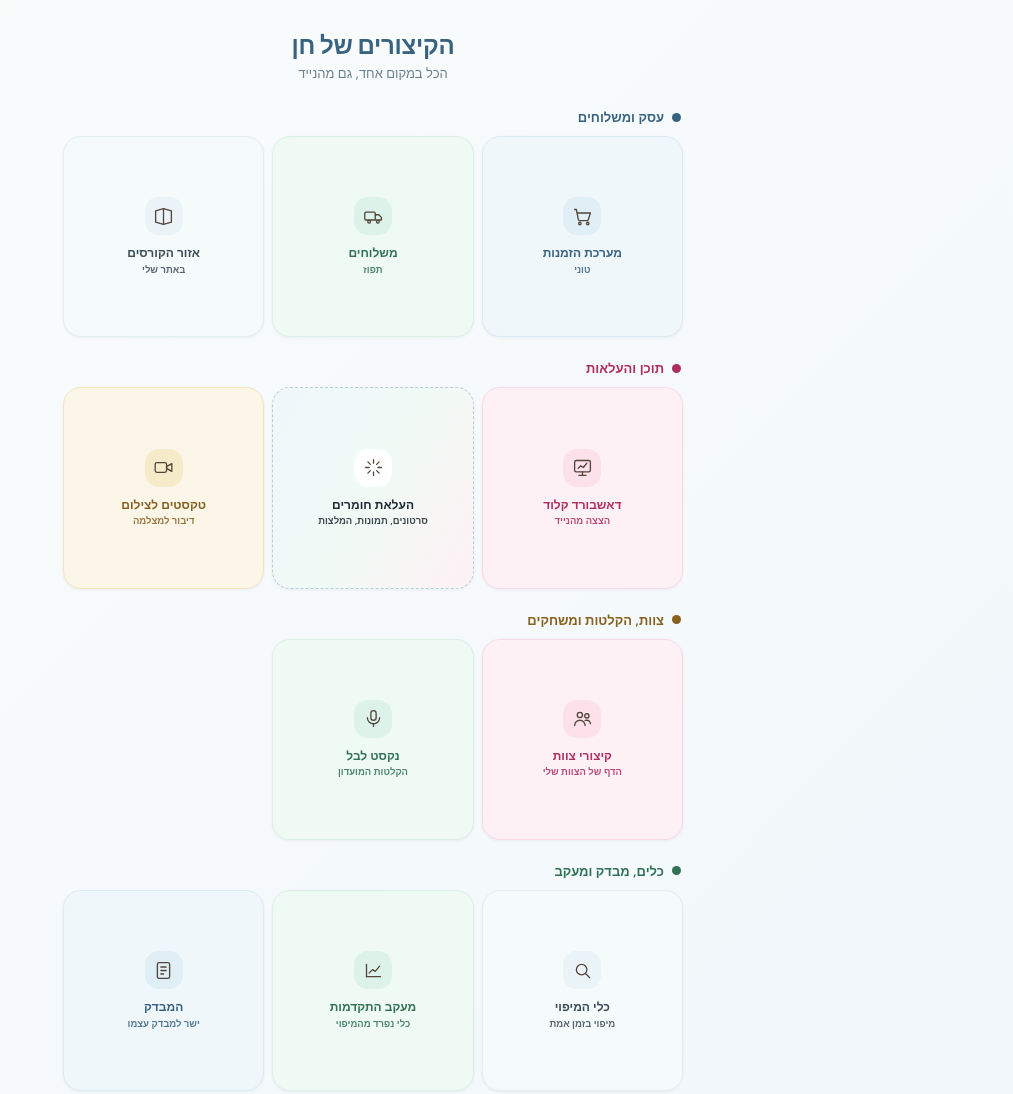
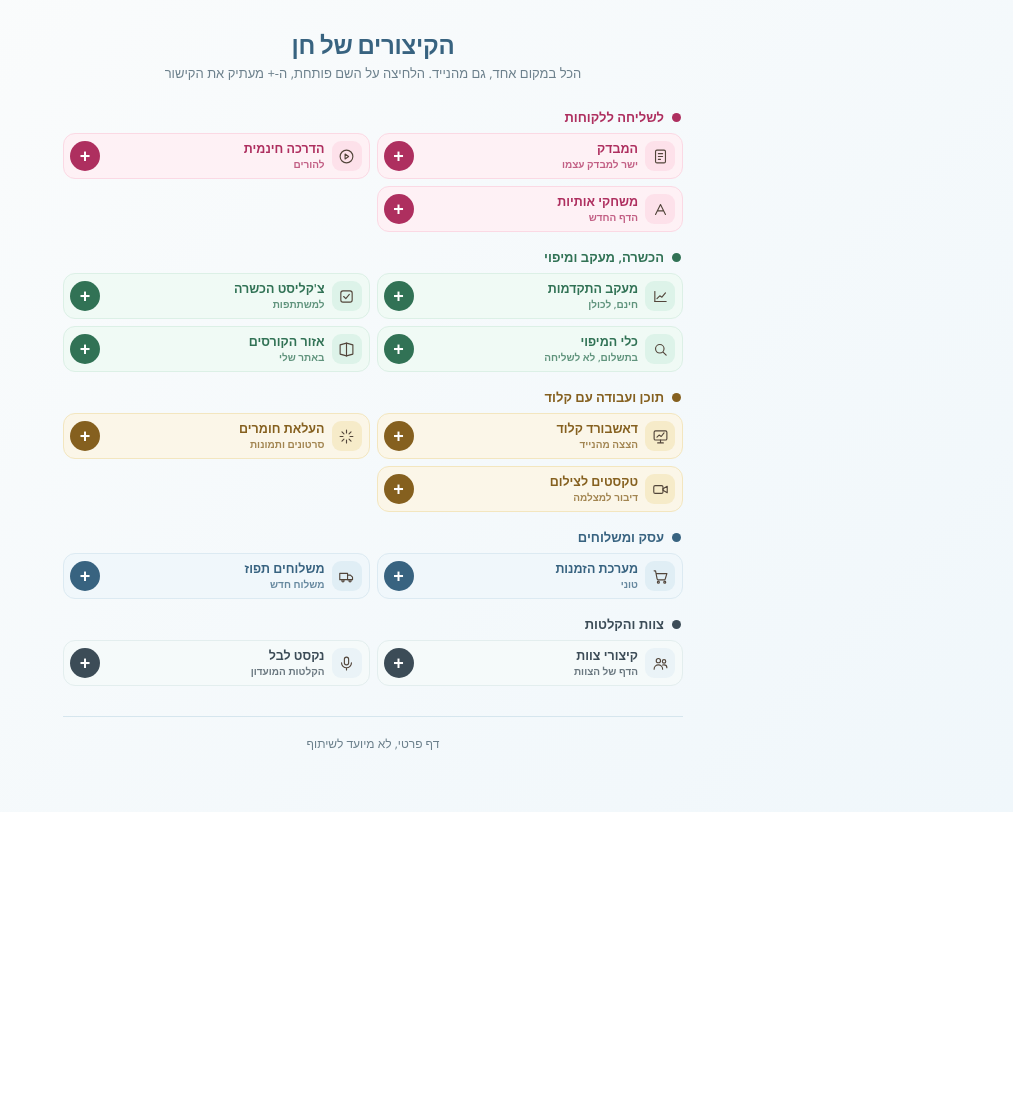
Before and after one commit to hen-kalimian/hen-links, a plain HTML site: page index.html in a window 1280 px wide. Shown: the top 1094 px of the page, without its empty margins (267-1280 px from the left). After the commit the page ends 812 px from the top, so only its background shows below. Drawn offline with nearby package versions, Linux system fonts and the light colour scheme.

Commit message:
Personal page: compact two-per-row link list with copy buttons, logical groups, one color per group
Co-Authored-By: Claude Sonnet 5.5 <noreply@anthropic.com>

```diff
--- a/index.html
+++ b/index.html
@@ -13,55 +13,100 @@
 <meta name="mobile-web-app-capable" content="yes">
 <meta name="apple-mobile-web-app-title" content="הקיצורים">
 <meta name="theme-color" content="#fbfcfc">
+<style>
+  /* רשימה צפופה: שני פריטים בשורה, שורה צרה, ו-+ להעתקת הקישור (חן, 23.11.26). צבע אחד לכל קבוצה */
+  .lkgroup{margin-bottom:16px}
+  .lkgroup .group-title{margin-bottom:7px}
+  .lkgroup .group-title .cnt{font-weight:600;opacity:.6;font-size:11px}
+  .lklist{display:grid;grid-template-columns:repeat(2,minmax(0,1fr));gap:7px}
+  @media (max-width:330px){.lklist{grid-template-columns:1fr}}
+  .lk{display:flex;align-items:center;gap:6px;padding:6px 7px 6px 6px;min-height:46px;min-width:0;background:var(--gt);border:1.5px solid var(--gb);border-radius:12px}
+  .lk .main{flex:1;min-width:0;display:flex;align-items:center;gap:7px;text-decoration:none;color:var(--gc)}
+  .lk .ic{flex-shrink:0;width:30px;height:30px;border-radius:9px;background:var(--gi);display:flex;align-items:center;justify-content:center}
+  .lk .ic svg{width:17px;height:17px;fill:none;stroke:var(--pencil);stroke-width:1.6;stroke-linecap:round;stroke-linejoin:round}
+  .lk .tx{min-width:0;font-size:12.5px;font-weight:600;line-height:1.25;overflow-wrap:anywhere}
+  .lk .tx small{display:block;font-size:10px;font-weight:600;opacity:.75;margin-top:1px}
+  .lk .cp{flex-shrink:0;width:30px;height:30px;border-radius:50%;border:0;background:var(--gc);color:#fff;font-size:18px;font-weight:700;line-height:1;cursor:pointer;transition:transform .12s}
+  .lk .cp:hover{transform:scale(1.08)}
+  .lk .cp.done{background:#317255}
+  .g-rose{--gc:#ae2f5f;--gt:#fef1f5;--gb:#fbd9e4;--gi:#fde1ea}
+  .g-mint{--gc:#317255;--gt:#f0faf5;--gb:#dcf0e6;--gi:#ddf3e9}
+  .g-gold{--gc:#85601f;--gt:#fbf6e8;--gb:#f3e6bf;--gi:#f6ebc9}
+  .g-blue{--gc:#386380;--gt:#f0f7fb;--gb:#dceaf2;--gi:#e0eef5}
+  .g-gray{--gc:#3c4c57;--gt:#f5fafa;--gb:#e3eeee;--gi:#eaf3f7}
+  .g-rose .group-title{color:#ae2f5f}.g-mint .group-title{color:#317255}.g-gold .group-title{color:#85601f}.g-blue .group-title{color:#386380}.g-gray .group-title{color:#3c4c57}
+  .g-rose .dot{background:#ae2f5f}.g-mint .dot{background:#317255}.g-gold .dot{background:#85601f}.g-blue .dot{background:#386380}.g-gray .dot{background:#3c4c57}
+</style>
 </head>
 <body>
-<svg width="0" height="0" style="position:absolute"><filter id="pencil-rough" x="-20%" y="-20%" width="140%" height="140%"><feTurbulence type="fractalNoise" baseFrequency="0.045" numOctaves="2" seed="7" result="noise"/><feDisplacementMap in="SourceGraphic" in2="noise" scale="1.6"/></filter></svg>
 <div id="wrap">
   <h1 class="page-title">הקיצורים של חן</h1>
-  <div class="page-sub">הכל במקום אחד, גם מהנייד</div>
+  <div class="page-sub">הכל במקום אחד, גם מהנייד. הלחיצה על השם פותחת, ה-+ מעתיק את הקישור</div>
   <div id="main">
-  <div class="group">
-    <div class="group-title" style="color:var(--blue-dark)"><span class="dot" style="background:var(--blue-dark)"></span>עסק ומשלוחים</div>
-    <div class="grid grid-3">
-      <a class="card c-blue" href="http://talkwithkids.co.il/orders" target="_blank" rel="noopener"><span class="icon"><svg viewBox="0 0 24 24"><circle cx="9" cy="20" r="1.4"/><circle cx="18" cy="20" r="1.4"/><path d="M3 4h2l2.2 11.2a2 2 0 0 0 2 1.6h7.6a2 2 0 0 0 2-1.6L21 8H6"/></svg></span><span class="label">מערכת הזמנות<span class="chip">טוני</span></span></a>
-      <a class="card c-mint" href="https://crm.tapuzdelivery.co.il/Baldar/Login.aspx?ReturnUrl=%2fBaldar%2fNewDelivery.aspx" target="_blank" rel="noopener"><span class="icon"><svg viewBox="0 0 24 24"><rect x="2" y="7" width="12" height="9" rx="1.5"/><path d="M14 10h4l3 3v3h-7"/><circle cx="7" cy="18" r="1.6"/><circle cx="17" cy="18" r="1.6"/></svg></span><span class="label">משלוחים<span class="chip">תפוז</span></span></a>
-      <a class="card c-gray" href="http://talkwithkids.co.il/account/programs" target="_blank" rel="noopener"><span class="icon"><svg viewBox="0 0 24 24"><path d="M3 5.5 12 3l9 2.5v13L12 21l-9-2.5v-13Z"/><path d="M12 3v18"/></svg></span><span class="label">אזור הקורסים<span class="chip">באתר שלי</span></span></a>
+
+  <div class="group lkgroup g-rose">
+    <div class="group-title"><span class="dot"></span>לשליחה ללקוחות</div>
+    <div class="lklist">
+      <div class="lk"><a class="main" href="https://www.talkwithkids.co.il/free-test" target="_blank" rel="noopener"><span class="ic"><svg viewBox="0 0 24 24"><rect x="5" y="3" width="14" height="18" rx="2"/><path d="M9 8h6M9 12h6M9 16h3"/></svg></span><span class="tx">המבדק<small>ישר למבדק עצמו</small></span></a><button class="cp" type="button" aria-label="העתקת קישור">+</button></div>
+      <div class="lk"><a class="main" href="https://www.talkwithkids.co.il/free-tutorial" target="_blank" rel="noopener"><span class="ic"><svg viewBox="0 0 24 24"><circle cx="12" cy="12" r="9"/><path d="m10 8.5 5 3.5-5 3.5v-7Z"/></svg></span><span class="tx">הדרכה חינמית<small>להורים</small></span></a><button class="cp" type="button" aria-label="העתקת קישור">+</button></div>
+      <div class="lk"><a class="main" href="https://www.talkwithkids.co.il/letters1" target="_blank" rel="noopener"><span class="ic"><svg viewBox="0 0 24 24"><path d="M5 19 12 5l7 14M8 14h8"/></svg></span><span class="tx">משחקי אותיות<small>הדף החדש</small></span></a><button class="cp" type="button" aria-label="העתקת קישור">+</button></div>
     </div>
   </div>
-  <div class="group">
-    <div class="group-title" style="color:var(--rose-dark)"><span class="dot" style="background:var(--rose-dark)"></span>תוכן והעלאות</div>
-    <div class="grid grid-3">
-      <a class="card c-rose" href="dash.html"><span class="icon"><svg viewBox="0 0 24 24"><rect x="3" y="4" width="18" height="13" rx="2"/><path d="M8 21h8M12 17v4"/><path d="M7 13l3-3 3 2 4-5"/></svg></span><span class="label">דאשבורד קלוד<span class="chip">הצצה מהנייד</span></span></a>
-      <a class="card shortcuts-card" href="claude.html"><span class="icon"><svg viewBox="0 0 24 24"><path d="M12 3v4M12 17v4M3 12h4M17 12h4M5.6 5.6l2.8 2.8M15.6 15.6l2.8 2.8M18.4 5.6l-2.8 2.8M8.4 15.6l-2.8 2.8"/></svg></span><span class="label">העלאת חומרים<span class="chip">סרטונים, תמונות, המלצות</span></span></a>
-      <a class="card c-gold" href="shoot.html"><span class="icon"><svg viewBox="0 0 24 24"><rect x="2.5" y="6.5" width="13" height="11" rx="2"/><path d="m15.5 11 6-3.5v9l-6-3.5Z"/></svg></span><span class="label">טקסטים לצילום<span class="chip">דיבור למצלמה</span></span></a>
+
+  <div class="group lkgroup g-mint">
+    <div class="group-title"><span class="dot"></span>הכשרה, מעקב ומיפוי</div>
+    <div class="lklist">
+      <div class="lk"><a class="main" href="https://hen-kalimian.github.io/writing-games/progress/" target="_blank" rel="noopener"><span class="ic"><svg viewBox="0 0 24 24"><path d="M4 19V5"/><path d="M4 19h16"/><path d="M7 15l4-4 3 2 5-6"/></svg></span><span class="tx">מעקב התקדמות<small>חינם, לכולן</small></span></a><button class="cp" type="button" aria-label="העתקת קישור">+</button></div>
+      <div class="lk"><a class="main" href="https://hen-kalimian.github.io/writing-games/checklist/" target="_blank" rel="noopener"><span class="ic"><svg viewBox="0 0 24 24"><rect x="4" y="4" width="16" height="16" rx="3"/><path d="m8 12 3 3 5-6"/></svg></span><span class="tx">צ'קליסט הכשרה<small>למשתתפות</small></span></a><button class="cp" type="button" aria-label="העתקת קישור">+</button></div>
+      <div class="lk"><a class="main" href="https://hen-kalimian.github.io/writing-games/mapping/" target="_blank" rel="noopener"><span class="ic"><svg viewBox="0 0 24 24"><circle cx="11" cy="11" r="6"/><path d="m16 16 4 4"/></svg></span><span class="tx">כלי המיפוי<small>בתשלום, לא לשליחה</small></span></a><button class="cp" type="button" aria-label="העתקת קישור">+</button></div>
+      <div class="lk"><a class="main" href="http://talkwithkids.co.il/account/programs" target="_blank" rel="noopener"><span class="ic"><svg viewBox="0 0 24 24"><path d="M3 5.5 12 3l9 2.5v13L12 21l-9-2.5v-13Z"/><path d="M12 3v18"/></svg></span><span class="tx">אזור הקורסים<small>באתר שלי</small></span></a><button class="cp" type="button" aria-label="העתקת קישור">+</button></div>
     </div>
   </div>
-  <div class="group">
-    <div class="group-title" style="color:var(--gold-dark)"><span class="dot" style="background:var(--gold-dark)"></span>צוות, הקלטות ומשחקים</div>
-    <div class="grid grid-3">
-      <a class="card c-rose" href="https://hen-kalimian.github.io/team-quicklinks-portal/" target="_blank" rel="noopener"><span class="icon"><svg viewBox="0 0 24 24"><circle cx="9" cy="8" r="3"/><circle cx="17" cy="9" r="2.4"/><path d="M3 20c0-3.3 2.7-6 6-6s6 2.7 6 6M15 14.2c.6-.2 1.3-.2 2-.2 2.2 0 4 1.8 4 4"/></svg></span><span class="label">קיצורי צוות<span class="chip">הדף של הצוות שלי</span></span></a>
-      <a class="card c-mint" href="https://nextlevelclub.co.il/recordings" target="_blank" rel="noopener"><span class="icon"><svg viewBox="0 0 24 24"><rect x="9" y="3" width="6" height="11" rx="3"/><path d="M5 11a7 7 0 0 0 14 0M12 18v3"/></svg></span><span class="label">נקסט לבל<span class="chip">הקלטות המועדון</span></span></a>
-      <a class="card c-blue" id="studio" href="#" style="display:none" target="_blank" rel="noopener"><span class="icon"><svg viewBox="0 0 24 24"><circle cx="12" cy="12" r="9"/><path d="m9.5 8.5 6 3.5-6 3.5v-7Z"/></svg></span><span class="label">אולפן<span class="chip">אישור המשחקים</span></span></a>
+
+  <div class="group lkgroup g-gold">
+    <div class="group-title"><span class="dot"></span>תוכן ועבודה עם קלוד</div>
+    <div class="lklist">
+      <div class="lk"><a class="main" href="dash.html"><span class="ic"><svg viewBox="0 0 24 24"><rect x="3" y="4" width="18" height="13" rx="2"/><path d="M8 21h8M12 17v4"/><path d="M7 13l3-3 3 2 4-5"/></svg></span><span class="tx">דאשבורד קלוד<small>הצצה מהנייד</small></span></a><button class="cp" type="button" aria-label="העתקת קישור">+</button></div>
+      <div class="lk"><a class="main" href="claude.html"><span class="ic"><svg viewBox="0 0 24 24"><path d="M12 3v4M12 17v4M3 12h4M17 12h4M5.6 5.6l2.8 2.8M15.6 15.6l2.8 2.8M18.4 5.6l-2.8 2.8M8.4 15.6l-2.8 2.8"/></svg></span><span class="tx">העלאת חומרים<small>סרטונים ותמונות</small></span></a><button class="cp" type="button" aria-label="העתקת קישור">+</button></div>
+      <div class="lk"><a class="main" href="shoot.html"><span class="ic"><svg viewBox="0 0 24 24"><rect x="2.5" y="6.5" width="13" height="11" rx="2"/><path d="m15.5 11 6-3.5v9l-6-3.5Z"/></svg></span><span class="tx">טקסטים לצילום<small>דיבור למצלמה</small></span></a><button class="cp" type="button" aria-label="העתקת קישור">+</button></div>
+      <div class="lk" id="studioRow" style="display:none"><a class="main" id="studio" href="#" target="_blank" rel="noopener"><span class="ic"><svg viewBox="0 0 24 24"><circle cx="12" cy="12" r="9"/><circle cx="12" cy="12" r="3.2"/></svg></span><span class="tx">אולפן<small>אישור המשחקים</small></span></a><button class="cp" type="button" aria-label="העתקת קישור">+</button></div>
     </div>
   </div>
-  <div class="group">
-    <div class="group-title" style="color:var(--mint-dark)"><span class="dot" style="background:var(--mint-dark)"></span>כלים, מבדק ומעקב</div>
-    <div class="grid grid-3">
-      <a class="card c-gray" href="https://hen-kalimian.github.io/writing-games/mapping/" target="_blank" rel="noopener"><span class="icon"><svg viewBox="0 0 24 24"><circle cx="11" cy="11" r="6"/><path d="m16 16 4 4"/></svg></span><span class="label">כלי המיפוי<span class="chip">מיפוי בזמן אמת</span></span></a>
-      <a class="card c-mint" href="https://hen-kalimian.github.io/writing-games/progress/" target="_blank" rel="noopener"><span class="icon"><svg viewBox="0 0 24 24"><path d="M4 19V5"/><path d="M4 19h16"/><path d="M7 15l4-4 3 2 5-6"/></svg></span><span class="label">מעקב התקדמות<span class="chip">כלי נפרד מהמיפוי</span></span></a>
-      <a class="card c-blue" href="https://www.talkwithkids.co.il/free-test" target="_blank" rel="noopener"><span class="icon"><svg viewBox="0 0 24 24"><rect x="5" y="3" width="14" height="18" rx="2"/><path d="M9 8h6M9 12h6M9 16h3"/></svg></span><span class="label">המבדק<span class="chip">ישר למבדק עצמו</span></span></a>
-      <a class="card c-rose" href="https://hen-kalimian.github.io/writing-games/checklist/" target="_blank" rel="noopener"><span class="icon"><svg viewBox="0 0 24 24"><rect x="4" y="4" width="16" height="16" rx="3"/><path d="m8 12 3 3 5-6"/></svg></span><span class="label">צ'קליסט התקדמות הכשרה<span class="chip">למשתתפות ההכשרה</span></span></a>
-      <a class="card c-gold" href="https://www.talkwithkids.co.il/free-tutorial" target="_blank" rel="noopener"><span class="icon"><svg viewBox="0 0 24 24"><circle cx="12" cy="12" r="9"/><path d="m10 8.5 5 3.5-5 3.5v-7Z"/></svg></span><span class="label">הדרכה חינמית להורים<span class="chip">ישר להדרכה</span></span></a>
-      <a class="card c-gray" href="https://www.talkwithkids.co.il/letters1" target="_blank" rel="noopener"><span class="icon"><svg viewBox="0 0 24 24"><path d="M5 19 12 5l7 14M8 14h8"/></svg></span><span class="label">משחקי אותיות<span class="chip">הדף החדש</span></span></a>
+
+  <div class="group lkgroup g-blue">
+    <div class="group-title"><span class="dot"></span>עסק ומשלוחים</div>
+    <div class="lklist">
+      <div class="lk"><a class="main" href="http://talkwithkids.co.il/orders" target="_blank" rel="noopener"><span class="ic"><svg viewBox="0 0 24 24"><circle cx="9" cy="20" r="1.4"/><circle cx="18" cy="20" r="1.4"/><path d="M3 4h2l2.2 11.2a2 2 0 0 0 2 1.6h7.6a2 2 0 0 0 2-1.6L21 8H6"/></svg></span><span class="tx">מערכת הזמנות<small>טוני</small></span></a><button class="cp" type="button" aria-label="העתקת קישור">+</button></div>
+      <div class="lk"><a class="main" href="https://crm.tapuzdelivery.co.il/Baldar/Login.aspx?ReturnUrl=%2fBaldar%2fNewDelivery.aspx" target="_blank" rel="noopener"><span class="ic"><svg viewBox="0 0 24 24"><path d="M2.5 7.5h11v9h-11z"/><path d="M13.5 10h4l3 3v3.5h-7"/><circle cx="7" cy="18" r="1.6"/><circle cx="17" cy="18" r="1.6"/></svg></span><span class="tx">משלוחים תפוז<small>משלוח חדש</small></span></a><button class="cp" type="button" aria-label="העתקת קישור">+</button></div>
     </div>
   </div>
+
+  <div class="group lkgroup g-gray">
+    <div class="group-title"><span class="dot"></span>צוות והקלטות</div>
+    <div class="lklist">
+      <div class="lk"><a class="main" href="https://hen-kalimian.github.io/team-quicklinks-portal/" target="_blank" rel="noopener"><span class="ic"><svg viewBox="0 0 24 24"><circle cx="9" cy="8" r="3"/><circle cx="17" cy="9" r="2.4"/><path d="M3 20c0-3.3 2.7-6 6-6s6 2.7 6 6M15 14.2c.6-.2 1.3-.2 2-.2 2.2 0 4 1.8 4 4"/></svg></span><span class="tx">קיצורי צוות<small>הדף של הצוות</small></span></a><button class="cp" type="button" aria-label="העתקת קישור">+</button></div>
+      <div class="lk"><a class="main" href="https://nextlevelclub.co.il/recordings" target="_blank" rel="noopener"><span class="ic"><svg viewBox="0 0 24 24"><rect x="9" y="3" width="6" height="11" rx="3"/><path d="M5 11a7 7 0 0 0 14 0M12 18v3"/></svg></span><span class="tx">נקסט לבל<small>הקלטות המועדון</small></span></a><button class="cp" type="button" aria-label="העתקת קישור">+</button></div>
+    </div>
+  </div>
+
   </div>
   <div class="footer-note">דף פרטי, לא מיועד לשיתוף</div>
 </div>
+<script>
+document.querySelectorAll('.lk .cp').forEach(function (b) {
+  b.addEventListener('click', async function () {
+    var a = b.parentNode.querySelector('a.main'), u = a.href;
+    try { await navigator.clipboard.writeText(u); }
+    catch (e) { var t = document.createElement('textarea'); t.value = u; document.body.appendChild(t); t.select(); try { document.execCommand('copy'); } catch (er) {} document.body.removeChild(t); }
+    b.textContent = '✓'; b.classList.add('done');
+    setTimeout(function () { b.textContent = '+'; b.classList.remove('done'); }, 1400);
+  });
+});
+</script>
 <script type="module">
 import { getSecret, loadEnc } from './common.js';
 const k = getSecret();
-if (k) loadEnc(k, 'data.enc').then(d => { try { localStorage.setItem('wg-owner', '1'); } catch (e) {} if (d.links && d.links.studio) { const a = document.getElementById('studio'); a.href = d.links.studio; a.style.display = ''; } }).catch(() => {});
+if (k) loadEnc(k, 'data.enc').then(d => { try { localStorage.setItem('wg-owner', '1'); } catch (e) {} if (d.links && d.links.studio) { const a = document.getElementById('studio'); a.href = d.links.studio; document.getElementById('studioRow').style.display = ''; } }).catch(() => {});
 </script>
 </body>
 </html>
```
Also changed, not shown: index.backup-23-11-before-list.html (added, +67 -0 lines).
